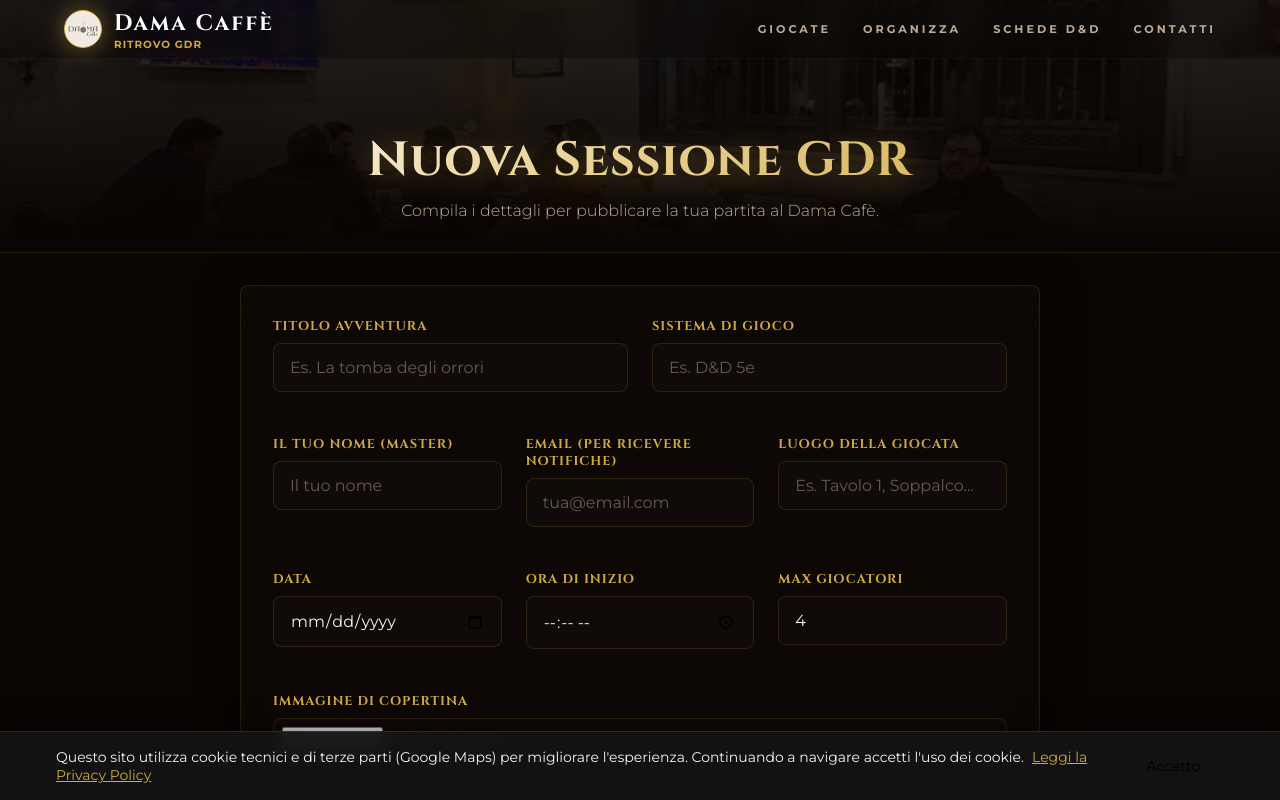
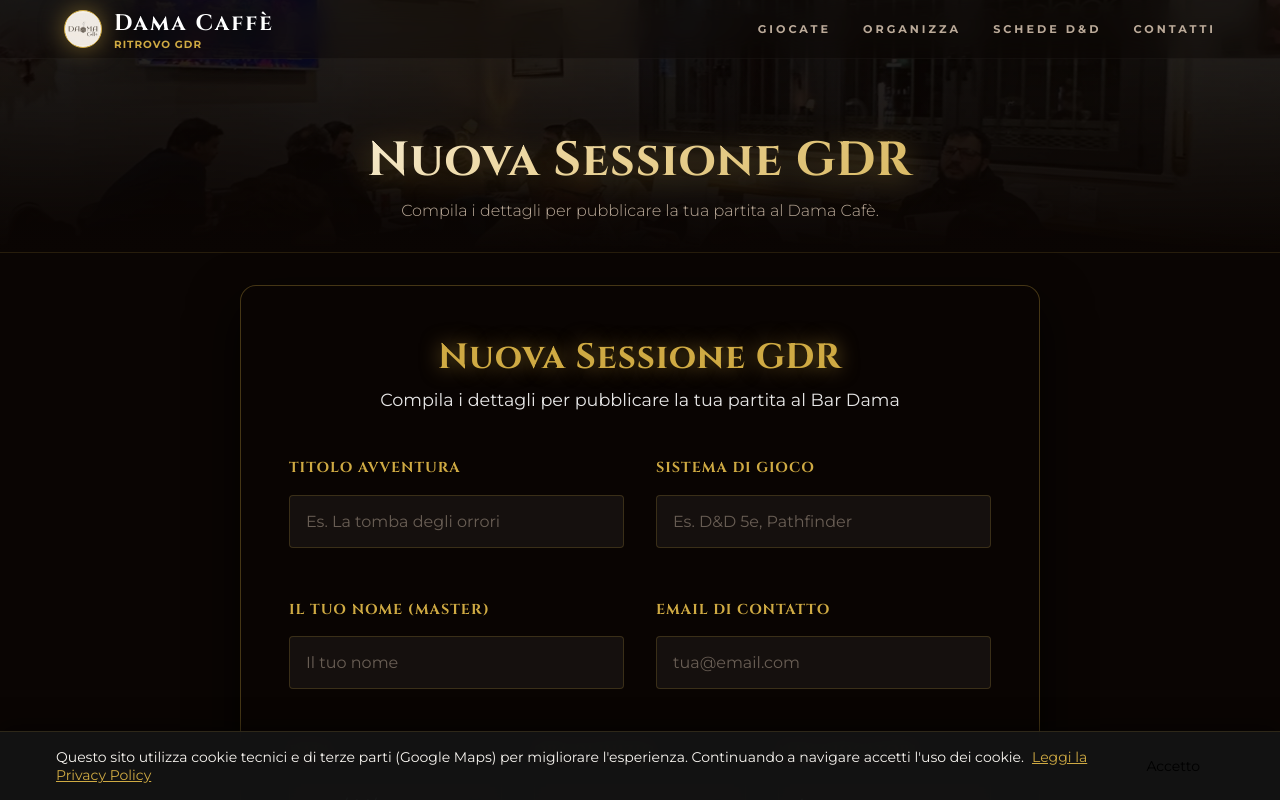
Before and after one commit to guido92/GDRTableReservation, a Next.js app: page /create/gdr in a window 1280 px wide. Built offline with nearby package versions, Linux system fonts and the light colour scheme.

Commit message:
Fix session creation - add error handling and BOM handling

```diff
--- a/src/app/api/sessions/route.ts
+++ b/src/app/api/sessions/route.ts
@@ -9,14 +9,22 @@ export async function GET() {
 }
 
 export async function POST(request: Request) {
+    try {
         const body = await request.json();
 
         const newSession: Session = {
             id: uuidv4(),
+            title: body.title || 'Nuova Sessione',
+            date: body.date || new Date().toISOString().split('T')[0],
             ...body,
             currentPlayers: []
         };
 
         await saveSession(newSession);
         return NextResponse.json(newSession);
+    } catch (error) {
+        console.error('[API Sessions] Error creating session:', error);
+        const message = error instanceof Error ? error.message : 'Unknown error';
+        return NextResponse.json({ error: 'Failed to create session', details: message }, { status: 500 });
     }
+}
--- a/src/components/CreateSessionForm.tsx
+++ b/src/components/CreateSessionForm.tsx
@@ -24,6 +24,7 @@ export default function CreateSessionForm({ type }: { type: 'GDR' | 'BOARDGAME'
 
     const handleChange = (e: React.ChangeEvent<HTMLInputElement | HTMLTextAreaElement | HTMLSelectElement>) => {
         const { name, value } = e.target;
+        console.log(`[Form Change] ${name} = ${value}`);
         setFormData(prev => ({ ...prev, [name]: value }));
     };
 
@@ -57,6 +58,12 @@ export default function CreateSessionForm({ type }: { type: 'GDR' | 'BOARDGAME'
         e.preventDefault();
         setLoading(true);
 
+        if (!formData.date || !formData.time) {
+            alert('Per favore, seleziona una data e un orario validi.');
+            setLoading(false);
+            return;
+        }
+
         try {
             const res = await fetch('/api/sessions', {
                 method: 'POST',
@@ -68,98 +75,144 @@ export default function CreateSessionForm({ type }: { type: 'GDR' | 'BOARDGAME'
                 const data = await res.json();
                 router.push(`/session/${data.id}`);
                 router.refresh();
+            } else {
+                const errorData = await res.json().catch(() => ({ error: 'Errore sconosciuto' }));
+                console.error('[CreateSessionForm] Errore creazione sessione:', errorData);
+                alert(`Errore nella creazione della sessione: ${errorData.error || 'Errore sconosciuto'}`);
             }
         } catch (error) {
             console.error(error);
+            alert('Errore di connessione. Riprova.');
         } finally {
             setLoading(false);
         }
     };
 
     return (
-        <form onSubmit={handleSubmit} className="glass-panel" style={{ padding: '2rem', display: 'flex', flexDirection: 'column', gap: '1.5rem' }}>
-            <div style={{ display: 'grid', gridTemplateColumns: 'repeat(auto-fit, minmax(200px, 1fr))', gap: '1.5rem' }}>
+        <div style={{ width: '100%', maxWidth: '800px', margin: '0 auto' }}>
+            <form onSubmit={handleSubmit} className="glass-panel" style={{
+                padding: '3rem',
+                display: 'flex',
+                flexDirection: 'column',
+                gap: '2rem',
+                background: 'rgba(10, 5, 3, 0.96)',
+                border: '1px solid rgba(207, 170, 67, 0.3)',
+                boxShadow: '0 20px 50px rgba(0,0,0,0.8)',
+                borderRadius: '16px'
+            }}>
+                {/* Header Form */}
+                <div style={{ marginBottom: '1rem', textAlign: 'center' }}>
+                    <h2 className="gold-text" style={{ fontSize: '2.2rem', marginBottom: '0.5rem', fontWeight: 'bold' }}>
+                        {type === 'GDR' ? 'Nuova Sessione GDR' : 'Nuovo Tavolo Boardgame'}
+                    </h2>
+                    <p style={{ color: 'white', fontSize: '1.1rem', fontWeight: '400', opacity: 0.9 }}>
+                        Compila i dettagli per pubblicare la tua partita al Bar Dama
+                    </p>
+                </div>
+
+                {/* Grid Dati Principali */}
+                <div style={{
+                    display: 'grid',
+                    gridTemplateColumns: 'repeat(auto-fit, minmax(300px, 1fr))',
+                    gap: '2rem'
+                }}>
                     <div className="form-group">
-                    <label>{type === 'GDR' ? 'Titolo Avventura' : 'Nome Gioco'}</label>
+                        <label style={{ color: 'var(--brand-gold)', fontWeight: 600, marginBottom: '0.6rem', display: 'block', fontSize: '0.9rem', textTransform: 'uppercase', letterSpacing: '1px' }}>
+                            {type === 'GDR' ? 'Titolo Avventura' : 'Nome Gioco'}
+                        </label>
                         <input
                             name="title"
                             required
                             value={formData.title}
                             onChange={handleChange}
+                            className="form-input"
+                            style={{ width: '100%', background: 'rgba(255,255,255,0.05)', color: 'white', border: '1px solid rgba(207, 170, 67, 0.2)', padding: '1rem', borderRadius: '4px' }}
                             placeholder={type === 'GDR' ? "Es. La tomba degli orrori" : "Es. Catan, Ticket to Ride..."}
                         />
                     </div>
                     {type === 'GDR' && (
                         <div className="form-group">
-                        <label>Sistema di Gioco</label>
+                            <label style={{ color: 'var(--brand-gold)', fontWeight: 600, marginBottom: '0.6rem', display: 'block', fontSize: '0.9rem', textTransform: 'uppercase', letterSpacing: '1px' }}>Sistema di Gioco</label>
                             <input
                                 name="system"
                                 required
                                 value={formData.system}
                                 onChange={handleChange}
-                            placeholder="Es. D&D 5e"
+                                className="form-input"
+                                style={{ width: '100%', background: 'rgba(255,255,255,0.05)', color: 'white', border: '1px solid rgba(207, 170, 67, 0.2)', padding: '1rem', borderRadius: '4px' }}
+                                placeholder="Es. D&D 5e, Pathfinder"
                             />
                         </div>
                     )}
                 </div>
 
-            <div style={{ display: 'grid', gridTemplateColumns: 'repeat(auto-fit, minmax(200px, 1fr))', gap: '1.5rem' }}>
+                {/* Grid Organizzazione */}
+                <div style={{
+                    display: 'grid',
+                    gridTemplateColumns: 'repeat(auto-fit, minmax(300px, 1fr))',
+                    gap: '2rem'
+                }}>
                     <div className="form-group">
-                    <label>{type === 'GDR' ? 'Il Tuo Nome (Master)' : 'Organizzatore'}</label>
+                        <label style={{ color: 'var(--brand-gold)', fontWeight: 600, marginBottom: '0.6rem', display: 'block', fontSize: '0.9rem', textTransform: 'uppercase', letterSpacing: '1px' }}>
+                            {type === 'GDR' ? 'Il Tuo Nome (Master)' : 'Organizzatore'}
+                        </label>
                         <input
                             name="masterName"
                             required
                             value={formData.masterName}
                             onChange={handleChange}
+                            className="form-input"
+                            style={{ width: '100%', background: 'rgba(255,255,255,0.05)', color: 'white', border: '1px solid rgba(207, 170, 67, 0.2)', padding: '1rem', borderRadius: '4px' }}
                             placeholder="Il tuo nome"
                         />
                     </div>
                     <div className="form-group">
-                    <label>Email (per ricevere notifiche)</label>
+                        <label style={{ color: 'var(--brand-gold)', fontWeight: 600, marginBottom: '0.6rem', display: 'block', fontSize: '0.9rem', textTransform: 'uppercase', letterSpacing: '1px' }}>Email di Contatto</label>
                         <input
                             type="email"
                             name="masterEmail"
                             required
                             value={formData.masterEmail || ''}
                             onChange={handleChange}
+                            className="form-input"
+                            style={{ width: '100%', background: 'rgba(255,255,255,0.05)', color: 'white', border: '1px solid rgba(207, 170, 67, 0.2)', padding: '1rem', borderRadius: '4px' }}
                             placeholder="tua@email.com"
-                    />
-                </div>
-                <div className="form-group">
-                    <label>Luogo della Giocata</label>
-                    <input
-                        name="location"
-                        required
-                        value={formData.location}
-                        onChange={handleChange}
-                        placeholder="Es. Tavolo 1, Soppalco..."
                         />
                     </div>
                 </div>
 
-            <div style={{ display: 'grid', gridTemplateColumns: 'repeat(auto-fit, minmax(150px, 1fr))', gap: '1.5rem' }}>
+                {/* Grid Logistica */}
+                <div style={{
+                    display: 'grid',
+                    gridTemplateColumns: 'repeat(auto-fit, minmax(200px, 1fr))',
+                    gap: '2rem'
+                }}>
                     <div className="form-group">
-                    <label>Data</label>
+                        <label style={{ color: 'var(--brand-gold)', fontWeight: 600, marginBottom: '0.6rem', display: 'block', fontSize: '0.9rem', textTransform: 'uppercase', letterSpacing: '1px' }}>Data</label>
                         <input
                             type="date"
                             name="date"
                             required
                             value={formData.date}
                             onChange={handleChange}
+                            className="form-input"
+                            style={{ width: '100%', background: 'rgba(255,255,255,0.05)', color: 'white', border: '1px solid rgba(207, 170, 67, 0.2)', padding: '1rem', borderRadius: '4px' }}
                         />
                     </div>
                     <div className="form-group">
-                    <label>Ora di Inizio</label>
+                        <label style={{ color: 'var(--brand-gold)', fontWeight: 600, marginBottom: '0.6rem', display: 'block', fontSize: '0.9rem', textTransform: 'uppercase', letterSpacing: '1px' }}>Ora di Inizio</label>
                         <input
                             type="time"
                             name="time"
                             required
                             value={formData.time}
                             onChange={handleChange}
+                            className="form-input"
+                            style={{ width: '100%', background: 'rgba(255,255,255,0.05)', color: 'white', border: '1px solid rgba(207, 170, 67, 0.2)', padding: '1rem', borderRadius: '4px' }}
                         />
                     </div>
                     <div className="form-group">
-                    <label>Max Giocatori</label>
+                        <label style={{ color: 'var(--brand-gold)', fontWeight: 600, marginBottom: '0.6rem', display: 'block', fontSize: '0.9rem', textTransform: 'uppercase', letterSpacing: '1px' }}>Max Giocatori</label>
                         <input
                             type="number"
                             name="maxPlayers"
@@ -168,56 +221,96 @@ export default function CreateSessionForm({ type }: { type: 'GDR' | 'BOARDGAME'
                             required
                             value={formData.maxPlayers}
                             onChange={handleChange}
+                            className="form-input"
+                            style={{ width: '100%', background: 'rgba(255,255,255,0.05)', color: 'white', border: '1px solid rgba(207, 170, 67, 0.2)', padding: '1rem', borderRadius: '4px' }}
                         />
                     </div>
                 </div>
 
                 <div className="form-group">
-                <label>Immagine di Copertina</label>
-                <div style={{ display: 'flex', gap: '1rem', alignItems: 'center' }}>
+                    <label style={{ color: 'var(--brand-gold)', fontWeight: 600, marginBottom: '0.6rem', display: 'block', fontSize: '0.9rem', textTransform: 'uppercase', letterSpacing: '1px' }}>Luogo (Tavolo / Area)</label>
                     <input
+                        name="location"
+                        required
+                        value={formData.location}
+                        onChange={handleChange}
+                        className="form-input"
+                        style={{ width: '100%', background: 'rgba(255,255,255,0.05)', color: 'white', border: '1px solid rgba(207, 170, 67, 0.2)', padding: '1rem', borderRadius: '4px' }}
+                        placeholder="Es. Tavolo 1, Area Divanetti..."
+                    />
+                </div>
+
+                <div className="form-group">
+                    <label style={{ color: 'var(--brand-gold)', fontWeight: 600, marginBottom: '0.6rem', display: 'block', fontSize: '0.9rem', textTransform: 'uppercase', letterSpacing: '1px' }}>Immagine di Copertina</label>
+                    <div style={{
+                        border: '2px dashed rgba(207, 170, 67, 0.3)',
+                        borderRadius: '8px',
+                        padding: '2.5rem',
+                        textAlign: 'center',
+                        background: 'rgba(255, 255, 255, 0.02)',
+                        cursor: 'pointer',
+                        transition: 'all 0.3s ease'
+                    }}
+                    onMouseOver={e => e.currentTarget.style.borderColor = 'var(--brand-gold)'}
+                    onMouseOut={e => e.currentTarget.style.borderColor = 'rgba(207, 170, 67, 0.3)'}
+                    onClick={() => document.getElementById('file-upload')?.click()}
+                    >
+                        <input
+                            id="file-upload"
                             type="file"
                             accept="image/*"
                             onChange={handleFileChange}
                             disabled={uploading}
-                        style={{ flex: 1, padding: '0.5rem' }}
+                            style={{ display: 'none' }}
                         />
-                    {uploading && <span className="gold-text" style={{ fontSize: '0.875rem' }}>Caricamento...</span>}
+                        <div style={{ fontSize: '3rem', marginBottom: '0.5rem' }}>🖼️</div>
+                        <p style={{ color: uploading ? 'var(--brand-gold)' : 'white', margin: 0, fontWeight: 500 }}>
+                            {uploading ? 'Caricamento in corso...' : 'Trascina o clicca per caricare un\'immagine'}
+                        </p>
                     </div>
                     {formData.imageUrl && (
                         <div style={{
-                        marginTop: '1rem',
+                            marginTop: '1.5rem',
                             position: 'relative',
                             width: '100%',
-                        height: '240px',
-                        borderRadius: 'var(--radius-md)',
+                            height: '300px',
+                            borderRadius: '12px',
                             overflow: 'hidden',
-                        border: '1px solid var(--border)'
+                            border: '2px solid rgba(207, 170, 67, 0.5)'
                         }}>
                             <Image src={formData.imageUrl} alt="Preview" fill style={{ objectFit: 'cover' }} unoptimized />
                         </div>
                     )}
-                <input type="hidden" name="imageUrl" value={formData.imageUrl} />
                 </div>
 
                 <div className="form-group">
-                <label>Breve Descrizione</label>
+                    <label style={{ color: 'var(--brand-gold)', fontWeight: 600, marginBottom: '0.6rem', display: 'block', fontSize: '0.9rem', textTransform: 'uppercase', letterSpacing: '1px' }}>Breve Descrizione</label>
                     <textarea
                         name="description"
                         required
                         value={formData.description}
                         onChange={handleChange}
-                    rows={5}
+                        rows={6}
+                        className="form-input"
+                        style={{ width: '100%', background: 'rgba(255,255,255,0.05)', color: 'white', border: '1px solid rgba(207, 170, 67, 0.2)', padding: '1rem', borderRadius: '4px', fontSize: '1rem' }}
                         placeholder={type === 'GDR' ? "Di cosa parla l'avventura? Serve portare qualcosa?" : "Descrivi il gioco e il tipo di serata..."}
                     />
                 </div>
 
-            <button type="submit" className="btn btn-primary" disabled={loading || uploading} style={{ marginTop: '1rem' }}>
-                {loading ? 'Creazione in corso...' : (type === 'GDR' ? 'Crea Sessione GDR' : 'Crea Tavolo Gioco')}
+                <div style={{ marginTop: '1.5rem', textAlign: 'center' }}>
+                    <button
+                        type="submit"
+                        className="btn btn-primary"
+                        disabled={loading || uploading}
+                        style={{ width: '100%', padding: '1.4rem', fontSize: '1.2rem', fontWeight: 700, letterSpacing: '2px', cursor: 'pointer' }}
+                    >
+                        {loading ? 'CREAZIONE IN CORSO...' : (type === 'GDR' ? 'PUBBLICA SESSIONE GDR' : 'PUBBLICA TAVOLO GIOCO')}
                     </button>
-            <p style={{ fontSize: '0.75rem', color: 'var(--foreground-muted)', textAlign: 'center', opacity: 0.7 }}>
-                La sessione sarà pubblicata immediatamente e potrai condividere il link.
+                    <p style={{ fontSize: '0.85rem', color: 'rgba(255,255,255,0.5)', marginTop: '1.2rem' }}>
+                        La partita sarà pubblicata immediatamente e apparirà nella homepage del Bar Dama.
                     </p>
+                </div>
             </form>
+        </div>
     );
 }
```
Also changed, not shown: src/lib/db.ts (+52 -31 lines). Lines whose indentation alone changed are shown as unchanged.
